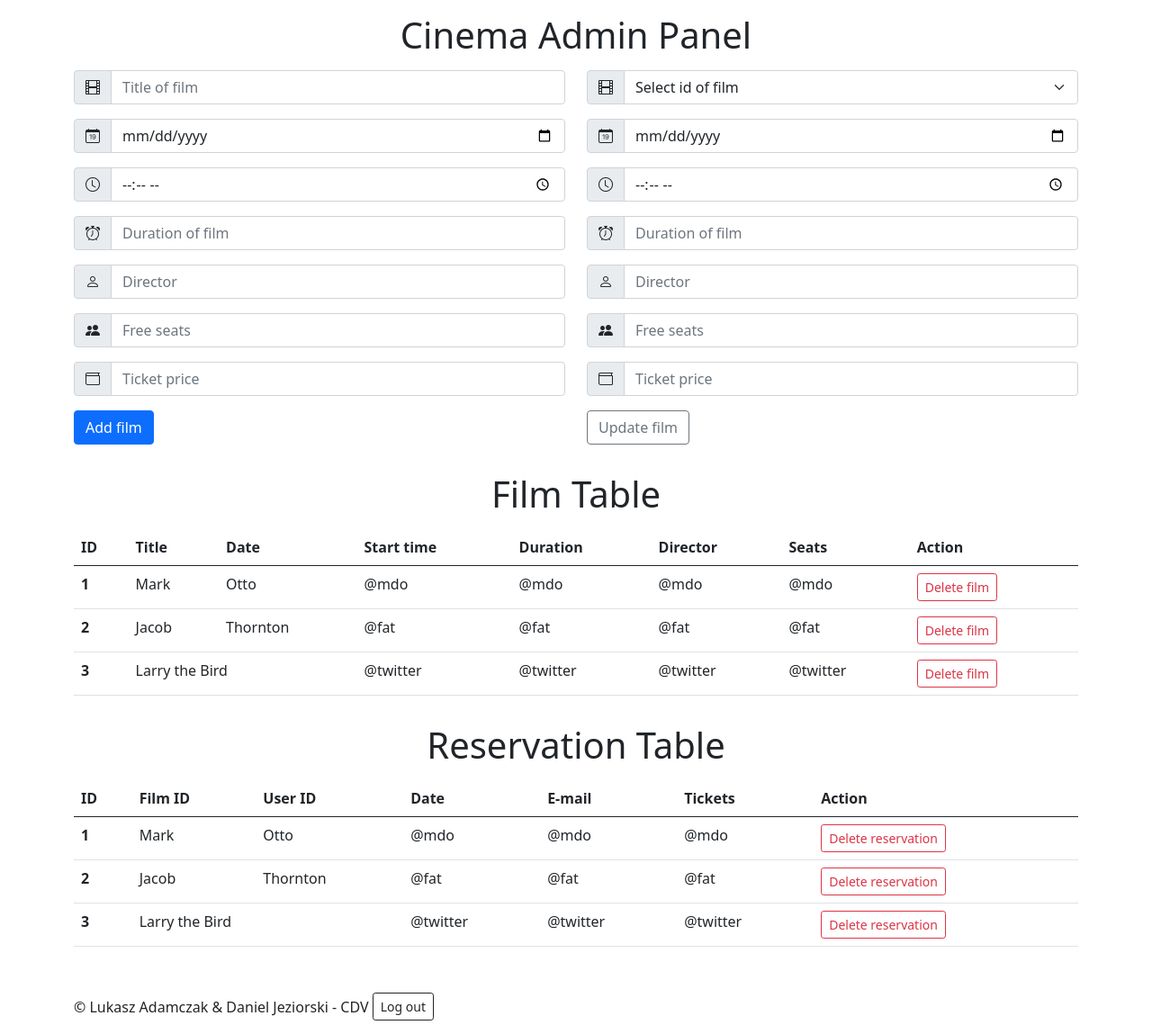
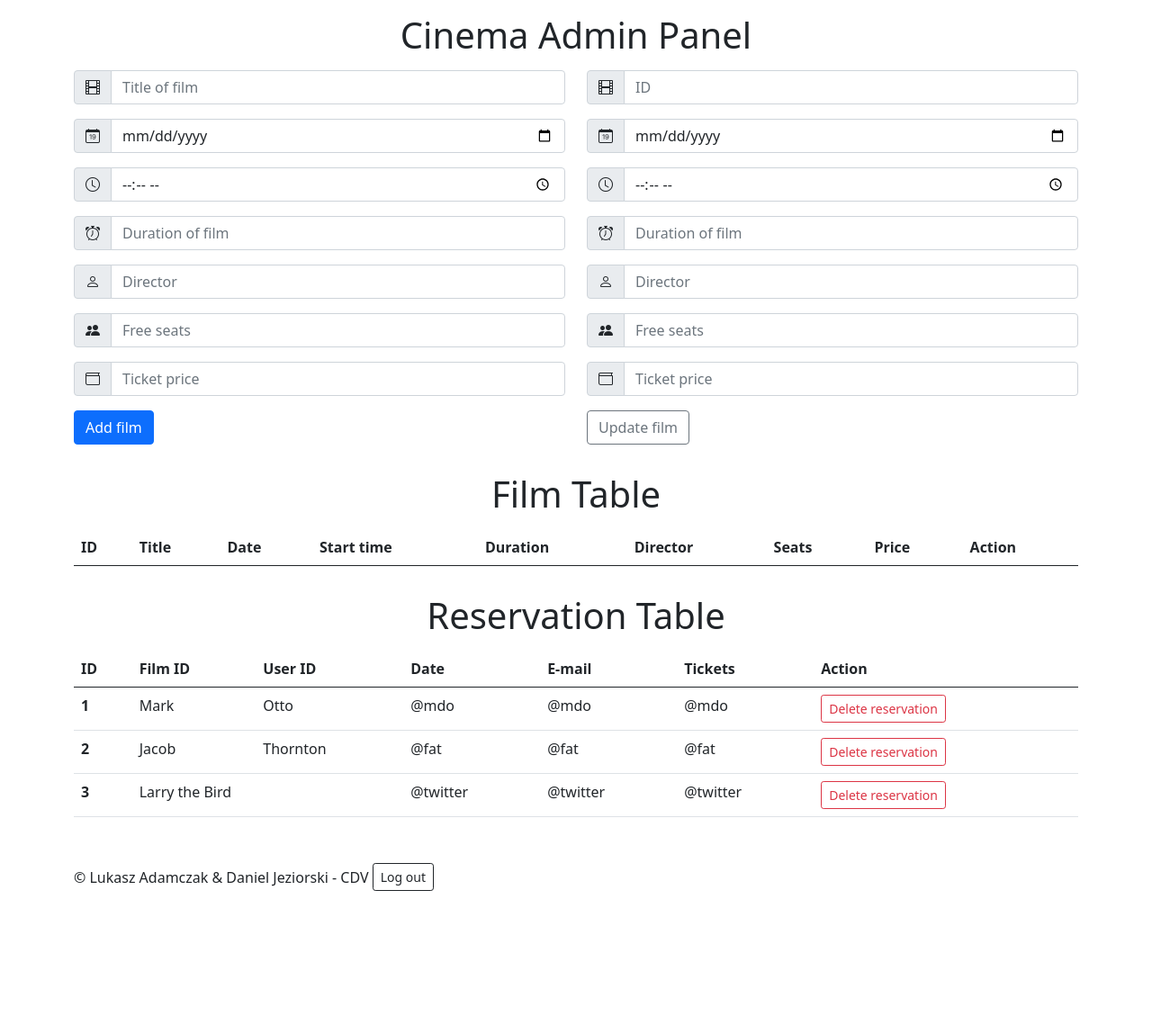
Before and after one commit to jeziorski/cdv-python, a Flask app: page /addmovie in a window 1280 px wide. Shown: the part 56-1195 px from the top of the page at 90% size. After the commit the page ends 1046 px from the top, so only its background shows below. Run offline with Flask 2, Linux system fonts and the light colour scheme; lists and menus that the app fills with data are empty; some libraries are stand-ins or nearby versions.

Commit message:
admin panel show movies added

```diff
--- a/FlaskApp/app.py
+++ b/FlaskApp/app.py
@@ -12,6 +12,7 @@ app = Flask(__name__)
 app.config['SQLALCHEMY_TRACK_MODIFICATIONS'] = False
 
 db = SQLAlchemy(app)
+
 
 
 app = Flask(__name__)
@@ -87,9 +88,18 @@ def Logging():
     return render_template("login.html")
 
 
+
 @app.route('/admin', methods=["GET", "POST"])
 def ShowAdmin():
-        return render_template('adminpanel.html')
+    con = sqlite3.connect('cinema.db')
+    con.row_factory = sqlite3.Row
+    cur = con.cursor()
+    movie_list = cur.execute(
+        """
+        SELECT id, title, date, start_time, duration_in_min, director, seats, price FROM Movie
+        """)
+    con.commit()
+    return render_template('adminpanel.html', movie_list = movie_list)
 
 
 @app.route('/client', methods=["GET", "POST"])
@@ -102,10 +112,12 @@ def ShowMovies():
     con = sqlite3.connect('cinema.db')
     con.row_factory = sqlite3.Row
     cur = con.cursor()
+
     movie_list = cur.execute(
         """
         SELECT title, date, start_time, duration_in_min, director, seats, price FROM Movie
         """)
+    con.commit()
     return render_template('movies.html', movie_list = movie_list)
 
 
@@ -127,7 +139,6 @@ def AddMovie():
         cur.execute('INSERT INTO Movie VALUES(NULL, ?, ?, ?, ?, ?, ?, ?);', (_title, _date, _start_time, _duration_in_min,
                                                                           _director, _seats, _price))
         con.commit()
-        con.close()
         return render_template('adminpanel.html')
     return render_template('adminpanel.html')
 
--- a/FlaskApp/templates/adminpanel.html
+++ b/FlaskApp/templates/adminpanel.html
@@ -97,12 +97,7 @@
 
             <div class="input-group mb-3">
                 <span class="input-group-text" id="basic-addon1"><i class="bi bi-film"></i></span>
-                <select class="form-select" aria-label="Default select example">
-                  <option selected>Select id of film</option>
-                  <option value="1">One</option>
-                  <option value="2">Two</option>
-                  <option value="3">Three</option>
-                </select>
+                <input type="number" min="1" name="deleteID" class="form-control" placeholder="ID" aria-label="duration" required aria-describedby="basic-addon1">
             </div>
             <div class="input-group mb-3">
                 <span class="input-group-text" id="basic-addon1"><i class="bi bi-calendar-date"></i></span>
@@ -151,48 +146,28 @@
                       <th scope="col">Duration</th>
                       <th scope="col">Director</th>
                       <th scope="col">Seats</th>
+                      <th scope="col">Price</th>
                       <th scope="col">Action</th>
                     </tr>
                   </thead>
                   <tbody>
+                    {% for m in movie_list %}
                     <tr>
-                      <th scope="row">1</th>
-                      <td>Mark</td>
-                      <td>Otto</td>
-                      <td>@mdo</td>
-                      <td>@mdo</td>
-                      <td>@mdo</td>
-                      <td>@mdo</td>
+                      <th>{{ m.id }}</th>
+                      <td>{{ m.title }}</td>
+                      <td>{{ m.date }}</td>
+                      <td>{{ m.start_time }}</td>
+                      <td>{{ m.duration_in_min }}</td>
+                      <td>{{ m.director }}</td>
+                      <td>{{ m.seats }}</td>
+                      <td>{{ m.price }}</td>
                       <td><form>
-                          <input type="hidden" name="deleteID"value="x"/>
+                          <input type="hidden" value="{{ m.id }}"/>
                           <input type="submit" class="btn btn-sm btn-outline-danger" value="Delete film"/>
                       </form></td>
+
                     </tr>
-                    <tr>
-                      <th scope="row">2</th>
-                      <td>Jacob</td>
-                      <td>Thornton</td>
-                      <td>@fat</td>
-                      <td>@fat</td>
-                      <td>@fat</td>
-                      <td>@fat</td>
-                      <td><form>
-                          <input type="hidden" value="x"/>
-                          <input type="submit" class="btn btn-sm btn-outline-danger" value="Delete film"/>
-                      </form></td>
-                    </tr>
-                    <tr>
-                      <th scope="row">3</th>
-                      <td colspan="2">Larry the Bird</td>
-                      <td>@twitter</td>
-                      <td>@twitter</td>
-                      <td>@twitter</td>
-                      <td>@twitter</td>
-                      <td><form>
-                          <input type="hidden" value="x"/>
-                          <input type="submit" class="btn btn-sm btn-outline-danger" value="Delete film"/>
-                      </form></td>
-                    </tr>
+                    {% endfor %}
                   </tbody>
                 </table>
             </div>
```
